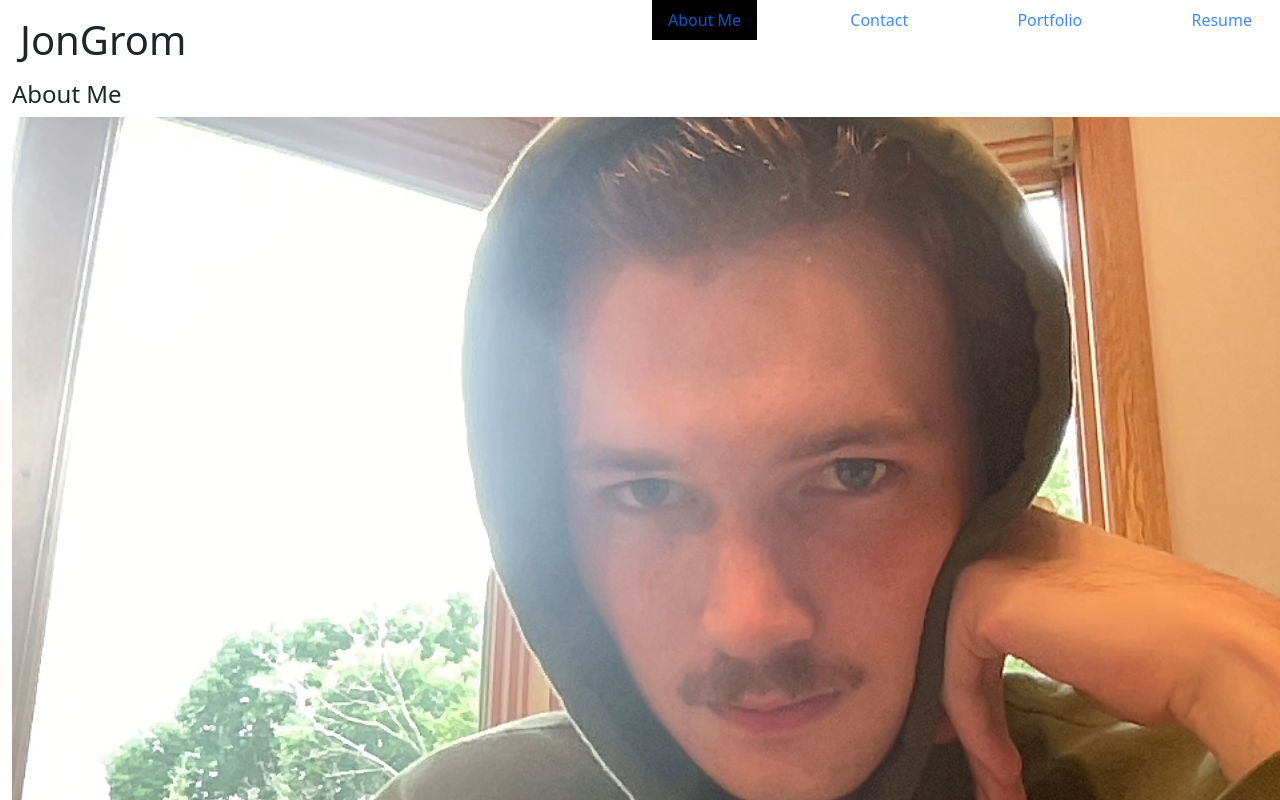
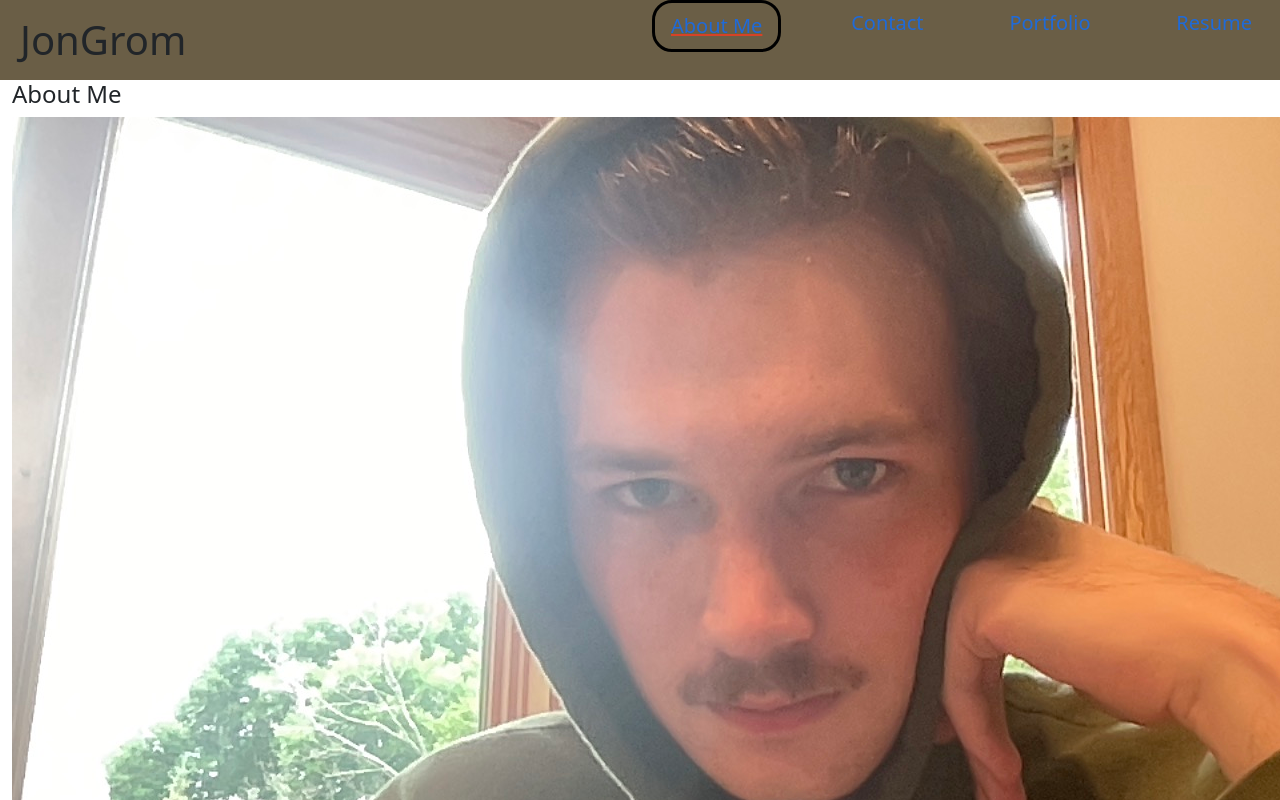
Before and after one commit to JonGrom/jongroms-portfolio-react, a React (Vite) app: page / in a window 1280 px wide. Shown: the top 800 px of the page. Built offline with nearby package versions, Linux system fonts and the light colour scheme.

Commit message:
header styling

```diff
--- a/src/App.css
+++ b/src/App.css
@@ -1,6 +1,17 @@
 .currentPage{
   color: #F13c20;
-  background-color: black;
+  border: solid black 3px;
+  border-radius: 20px;
+  text-decoration: underline;
+  text-decoration-color: #F13c20;
+}
+
+li{
+  font-size: 20px;
+}
+
+ul{
+  color: #F13c20!important;
 }
 
 .warn{
@@ -36,3 +47,7 @@ a:hover{
   text-decoration: none!important;
   background-color: #6a5e46;
 }
+
+header, footer{
+  background-color: #6a5e46;
+}
```
